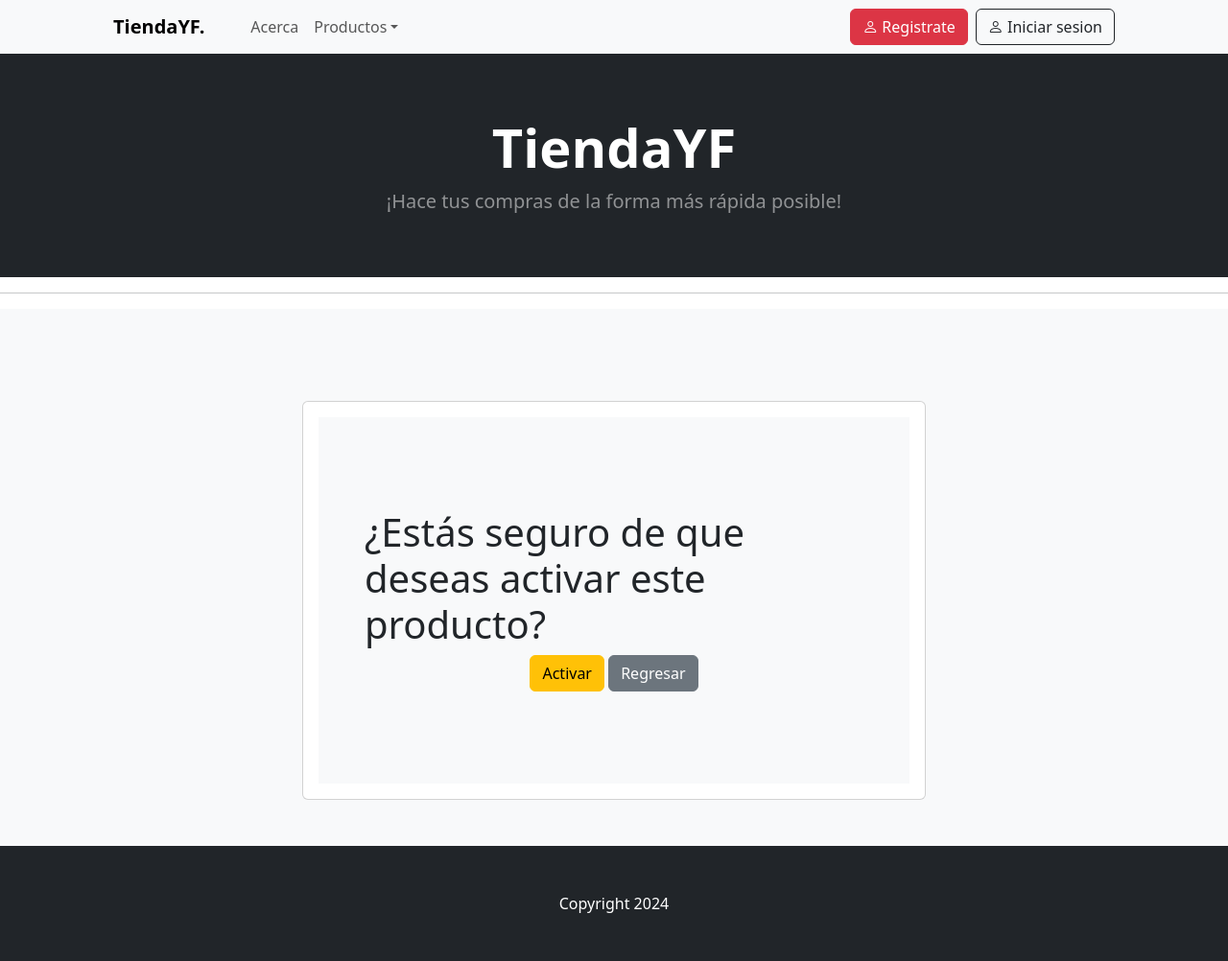
After one commit to fabyyrala/E-commerce, a Django app: page /prod/activar/1/ in a window 1280 px wide. The commit adds this page. Shown: the whole page at 96% size. Run offline with Django 5.2, Linux system fonts and the light colour scheme; tables that the repository leaves empty hold one stand-in row (values such as "Sample post"); some libraries are stand-ins or nearby versions.

Commit message:
Activar-Producto

```diff
--- a/trabajofinal/apps/productos/urls.py
+++ b/trabajofinal/apps/productos/urls.py
@@ -11,4 +11,5 @@ urlpatterns = [
     path('detalles/<int:pk>', views.DetalleProducto.as_view(), name="Detalles"),
     path('eliminar/<int:producto_id>', views.EliminarProducto, name="EliminarProducto"),
     path('desactivar/<int:producto_id>/', views.DesactivarProducto, name='DesactivarProducto'),
+    path('activar/<int:producto_id>/', views.ActivarProducto, name='ActivarProducto'),
 ]
--- a/trabajofinal/apps/productos/views.py
+++ b/trabajofinal/apps/productos/views.py
@@ -58,8 +58,6 @@ class DetalleProducto(DetailView):
 
 
 
-
-
 class RegistrarProducto(CreateView):
     template_name = "productos/nuevo.html"
     model = Producto
@@ -92,3 +90,14 @@ def DesactivarProducto(request, producto_id):
         return redirect("Productos:Catalogo")
 
     return render(request, 'productos/confirmar_desactivar.html', {'producto': producto})
+
+
+def ActivarProducto(request, producto_id):
+    producto = get_object_or_404(Producto, id=producto_id)
+
+    if request.method == 'POST':
+        producto.activo = True
+        producto.save()
+        return redirect("Productos:Catalogo")
+
+    return render(request, 'productos/confirmar_activar.html', {'producto': producto})
--- a/trabajofinal/templates/productos/catalogo.html
+++ b/trabajofinal/templates/productos/catalogo.html
@@ -68,7 +68,7 @@
                                     <a href="{% url 'Productos:DesactivarProducto' producto.pk %}"  type="button" class="btn btn-outline-success">
                                         <i class="bi bi-check-lg"></i>
                                     {% else %}
-                                    <a href="{% url 'Productos:DesactivarProducto' producto.pk %}"  type="button" class="btn btn-success">
+                                    <a href="{% url 'Productos:ActivarProducto' producto.pk %}"  type="button" class="btn btn-success">
                                         <i class="bi bi-check-lg"></i>
                                     {% endif %}
 
--- /dev/null
+++ b/trabajofinal/templates/productos/confirmar_activar.html
@@ -0,0 +1,50 @@
+{% extends "base/base.html" %}
+
+{% block contenido %}
+
+<section class="py-5 bg-light">
+    <div class="container px-4 px-lg-5 mt-5">
+        <div class="card mx-auto" style="width: 650px;">
+            <div class="card-body">
+
+                <section class="py-5 bg-light">
+                    <div class="container px-4 px-lg-5 mt-5">
+
+                        <h1>¿Estás seguro de que deseas activar este producto?</h1>
+                        <div class="container-fluid">
+                            <div style="display: flex; flex-direction: column; align-items: center;">
+                                <form method="GET" action="{% url 'Productos:Catalogo' %}">
+
+                                </form>
+                                {% if request.user.is_staff %}
+                                <div class="text-justify">
+
+                                </div>
+                                {% endif %}
+                                <form action="{% url 'Productos:ActivarProducto' producto.id %}" method="post"
+                                    style="display: flex; flex-direction: column; align-items: center;">
+                                    {% csrf_token %}
+
+
+                                    <div class="card-footer p-4 pt-0 border-top-0 bg-transparent d-flex justify-content-center align-items-center">
+                                        <div class="mx-auto">
+
+                                            <input type="submit" value="Activar"
+                                                class="btn btn-warning mt-auto mb-4">
+                                            <a href="{% url 'Productos:Catalogo' %}"
+                                                class="btn btn-secondary mt-auto mb-4">Regresar</a>
+
+                                        </div>
+                                    </div>
+                                </form>
+                            </div>
+                        </div>
+                    </div>
+                </section>
+
+            </div>
+        </div>
+
+    </div>
+</section>
+{% endblock contenido %}
```
